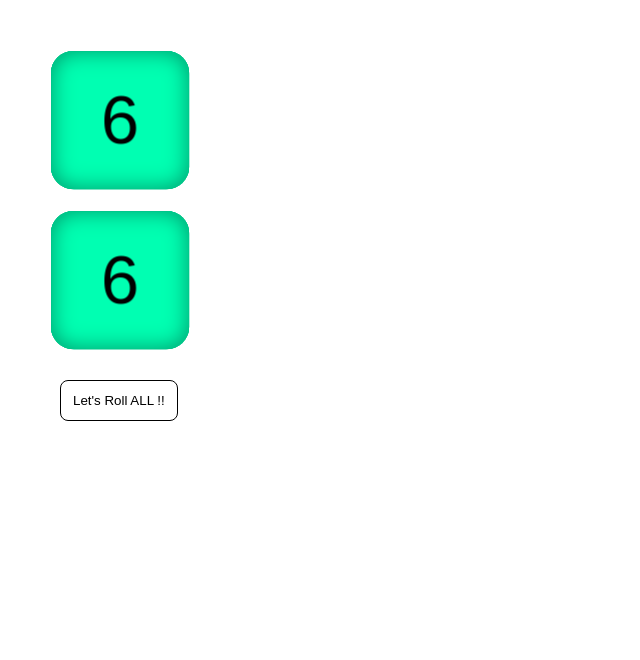
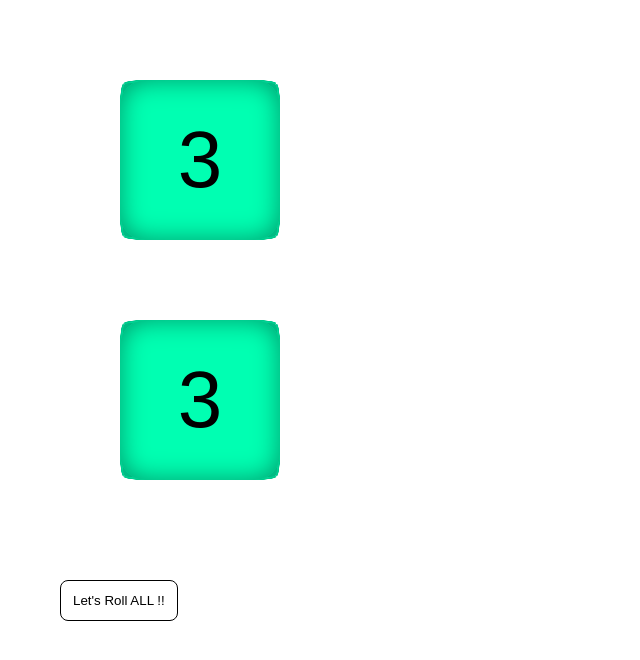
Before and after one commit to ThomasGRBT/dice-roll, a PHP site: page / in a window 1280 px wide. Shown: the top 660 px of the page, without its empty margins (0-640 px from the left). Run offline with PHP 8.4, Linux system fonts and the light colour scheme.

Commit message:
Update style.css
To clarify classes and styles with the update of script.js that now create the dice(s)

```diff
--- a/source/style.css
+++ b/source/style.css
@@ -29,6 +29,7 @@
     width: var(--dice-size);
     height: var(--dice-size);
     perspective: var(--dice-perspective);
+    margin:var(--dice-half);
 }
     #dice-result {
         font-family: sans-serif;
@@ -81,7 +82,7 @@
                 font-weight: 300;
             }
                 .face.face-inner, .face-fill {
-                    background-color: var(--dice-inner-color);;
+                    background-color: var(--dice-inner-color);
                     box-shadow: none;
                 }
                 .face-fill {
@@ -89,7 +90,6 @@
                     transform: translateZ(0px);
                 }
                     .face-fill-x { transform: rotateY(90deg); }
-                    .face-fill-y {}
                     .face-fill-z { transform: rotateX(90deg); }
                 .face-content {
                     position: absolute;
@@ -97,16 +97,17 @@
                     top:50%;
                     transform: translate(-50%, -50%);
                 }
-                    .face-front { transform: rotateX(90deg) translateZ(var(--dice-half)); }
-                    .face-back { transform: rotateX(-90deg) translateZ(var(--dice-half)); }
-                    .face-right { transform: rotateY(90deg) translateZ(var(--dice-half)); }
-                    .face-left { transform: rotateY(-90deg) translateZ(var(--dice-half)); }
-                    .face-top { transform: rotateY(0deg) translateZ(var(--dice-half)); }
-                    .face-bottom { transform: rotateY(180deg) translateZ(var(--dice-half)); }
 
-                    .face-inner-front { transform: rotateX(90deg) translateZ(var(--dice-half-small)); }
-                    .face-inner-back { transform: rotateX(-90deg) translateZ(var(--dice-half-small)); }
-                    .face-inner-right { transform: rotateY(90deg) translateZ(var(--dice-half-small)); }
-                    .face-inner-left { transform: rotateY(-90deg) translateZ(var(--dice-half-small)); }
-                    .face-inner-top { transform: rotateY(0deg) translateZ(var(--dice-half-small)); }
-                    .face-inner-bottom { transform: rotateY(180deg) translateZ(var(--dice-half-small)); }
+                    .face-1 { transform: rotateX(-90deg) translateZ(var(--dice-half)); }
+                    .face-2 { transform: rotateY(90deg) translateZ(var(--dice-half)); }
+                    .face-3 { transform: rotateY(0deg) translateZ(var(--dice-half)); }
+                    .face-4 { transform: rotateY(180deg) translateZ(var(--dice-half)); }
+                    .face-5 { transform: rotateY(-90deg) translateZ(var(--dice-half)); }
+                    .face-6 { transform: rotateX(90deg) translateZ(var(--dice-half)); }
+
+                    .face-inner-1 { transform: rotateX(-90deg) translateZ(var(--dice-half-small)); }
+                    .face-inner-2 { transform: rotateY(90deg) translateZ(var(--dice-half-small)); }
+                    .face-inner-3 { transform: rotateY(0deg) translateZ(var(--dice-half-small)); }
+                    .face-inner-4 { transform: rotateY(180deg) translateZ(var(--dice-half-small)); }
+                    .face-inner-5 { transform: rotateY(-90deg) translateZ(var(--dice-half-small)); }
+                    .face-inner-6 { transform: rotateX(90deg) translateZ(var(--dice-half-small)); }
```
